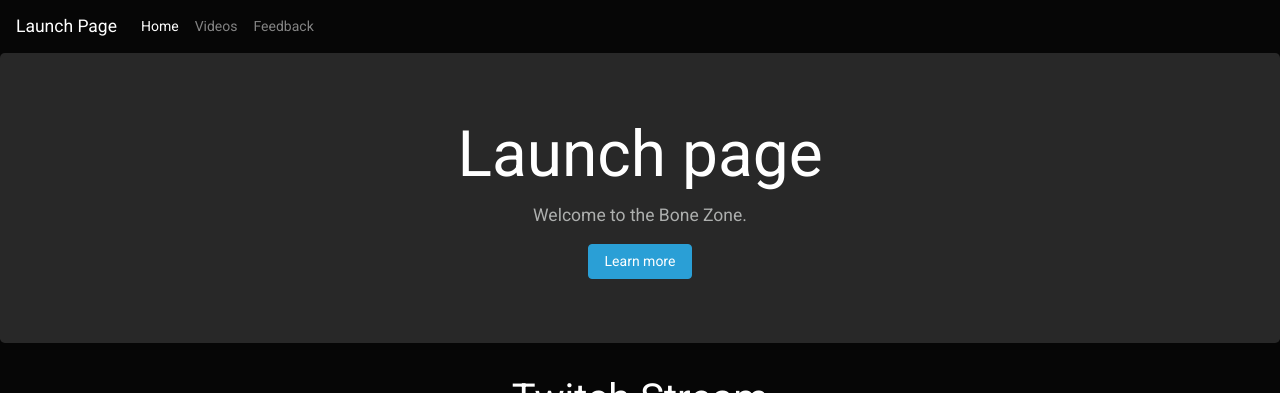
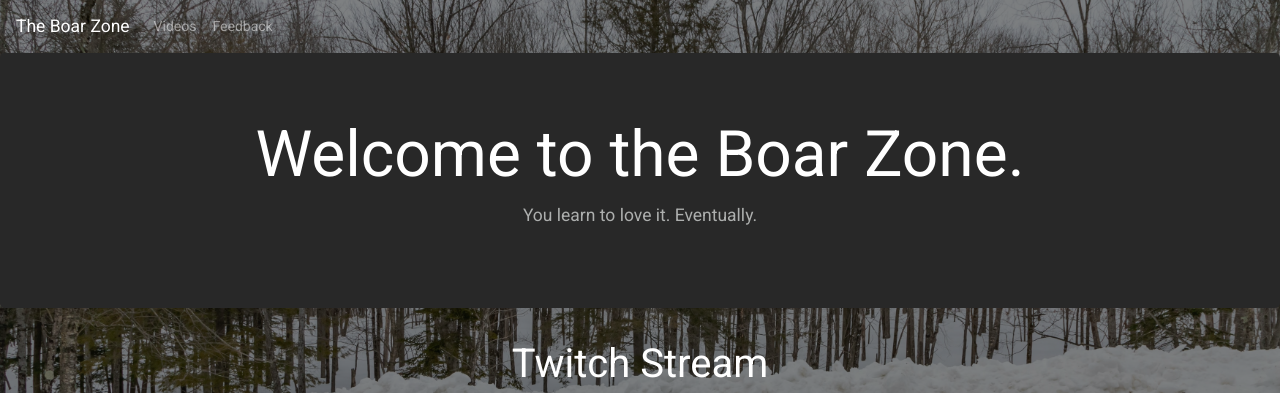
Before and after one commit to VenturingGuy/capstone-3page, a PHP site: page / in a window 1280 px wide. Shown: the top 393 px of the page. Run offline with PHP 8.4, Linux system fonts and the light colour scheme.

Commit message:
added background image

```diff
--- a/index.html
+++ b/index.html
@@ -18,9 +18,8 @@
 
   <!-- NAVBAR -->
   <nav class="navbar navbar-expand navbar-dark">
-    <a class="navbar-brand" href="#">Launch Page</a>
+    <a class="navbar-brand" href="#index.html">The Boar Zone</a>
     <div class="navbar-nav">
-      <a class="nav-item nav-link active" href="#">Home <span class="sr-only">(current)</span></a>
       <a class="nav-item nav-link" href="#">Videos</a>
       <a class="nav-item nav-link" href="#">Feedback</a>
     </div>
@@ -28,9 +27,8 @@
 
   <!-- HERO -->
   <div class="jumbotron text-center hero-background-img">
-    <h1>Launch page</h1>
-    <p class="lead">Welcome to the Bone Zone.</p>
-    <a href="#" class="btn btn-primary">Learn more</a>
+    <h1>Welcome to the Boar Zone.</h1>
+    <p class="lead">You learn to love it. Eventually.</p>
   </div>
 
   <div id="twitch-embed" class="text-center">
--- a/style.css
+++ b/style.css
@@ -2,6 +2,17 @@ html {
   font-family: helvetica;
 }
 
-#twitch-embed {
-  text-align: center;
+.hero-background-img:after {
+  content: "";
+  position: absolute;
+  background-image: url("cover.jpg");
+  background-repeat: no-repeat;
+  background-size: cover;
+  background-position: center;
+  top: 0;
+  left: 0;
+  right: 0;
+  bottom: 0;
+  z-index: -1;
+  opacity: 50%;
 }
```
Also changed, not shown: cover.jpg (added).
